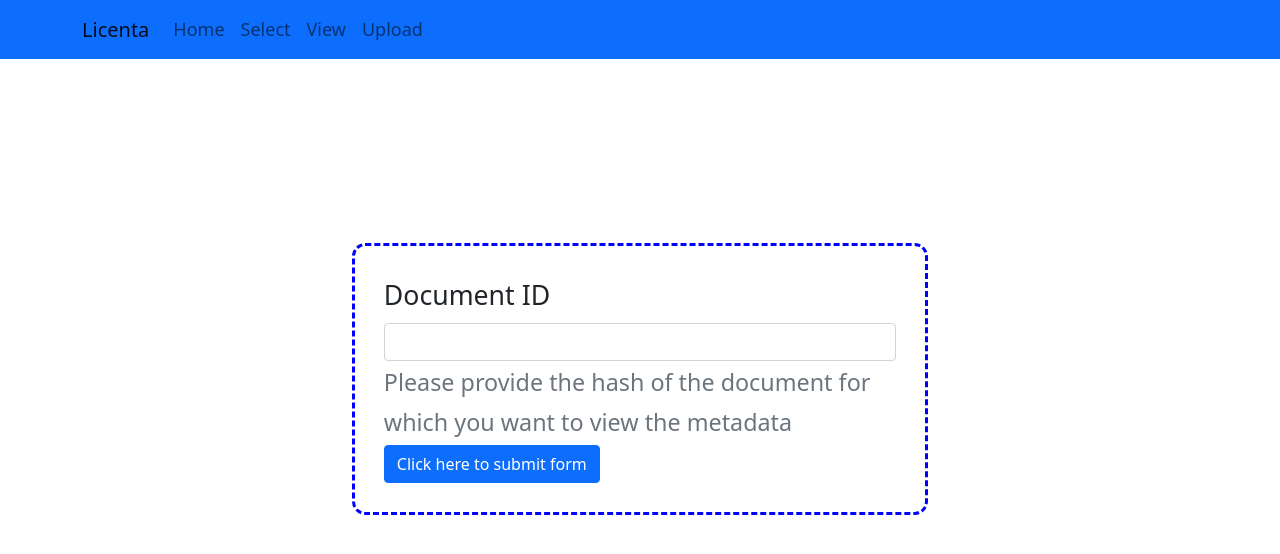
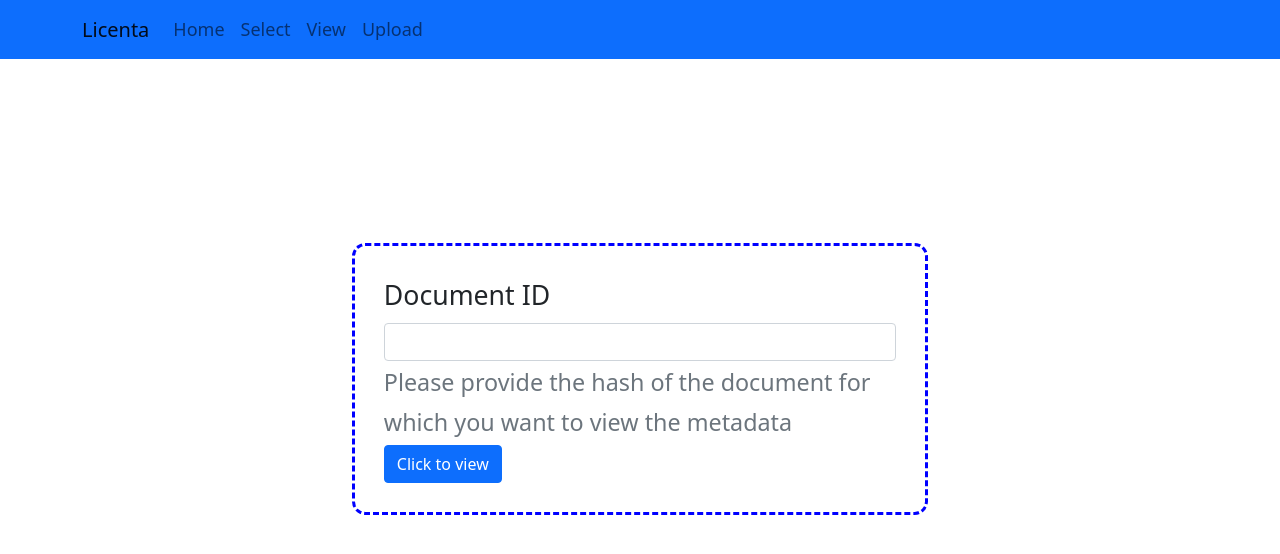
Before and after one commit to adrianmihalcea/licenta, a React (Create React App) app in the folder frontend/: page /view in a window 1280 px wide. Shown: the top 554 px of the page. Built offline with nearby package versions, Linux system fonts and the light colour scheme.

Commit message:
Small visual changes

```diff
--- a/frontend/src/components/Home.jsx
+++ b/frontend/src/components/Home.jsx
@@ -28,7 +28,8 @@ const Home =() => {
                 fontSize: '42pt'
             }}>Document validation over ETH and IPFS</Card.Title>
             <Button onClick={handleGoButton} variant='warning' style={{
-                fontSize: '35pt'
+                fontSize: '35pt',
+                marginTop: '25px'
             }}>Start</Button>
         </Card.Body></Card></Row>
 
--- a/frontend/src/components/View.jsx
+++ b/frontend/src/components/View.jsx
@@ -36,7 +36,7 @@ const View = () =>
             Please provide the hash of the document for which you want to view the metadata<br></br>
         </Form.Text>
         <Button variant="primary" type="submit" id="button1" onClick={submit}>
-            Click here to submit form
+            Click to view
         </Button>
     </Form>
 
```
